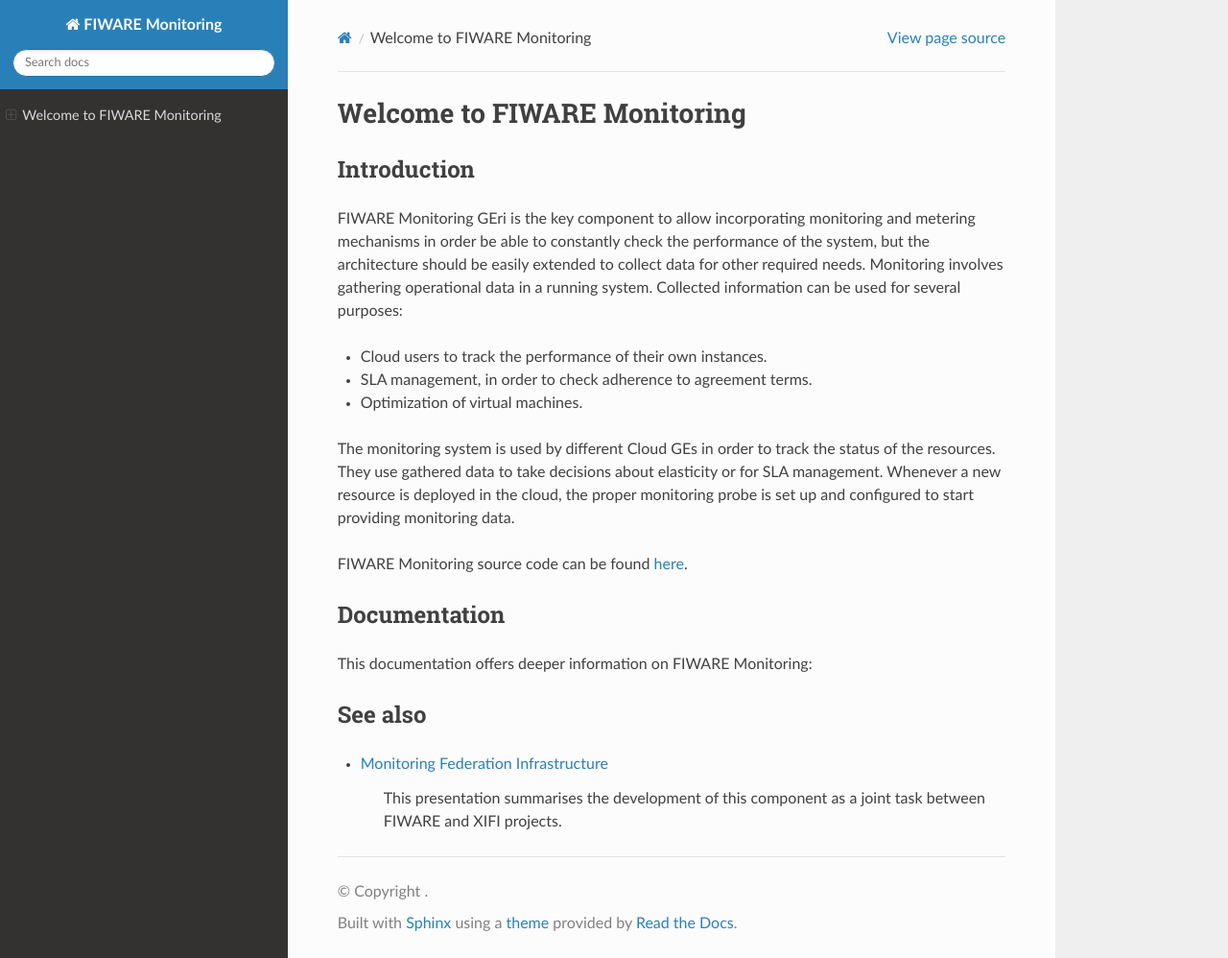
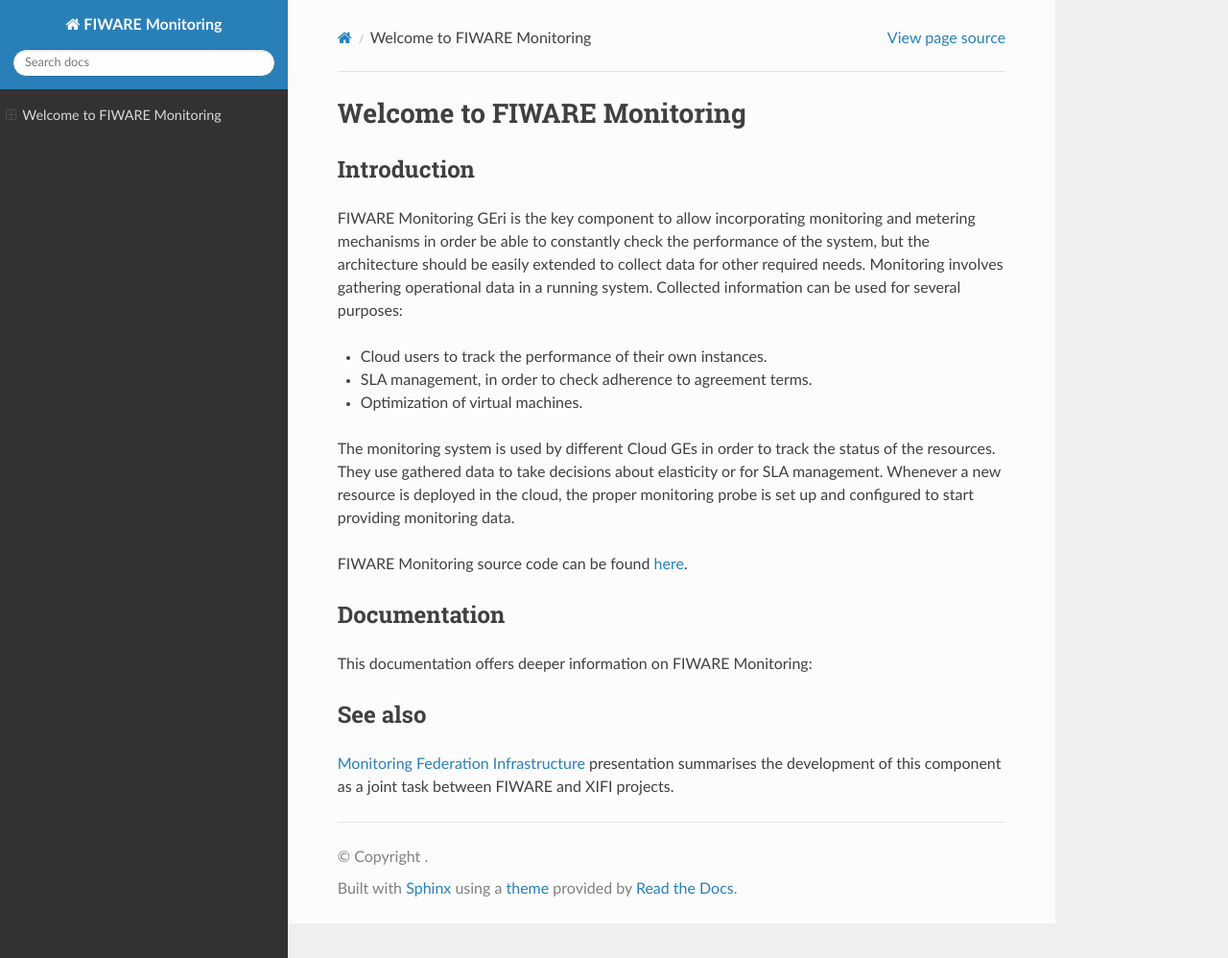
Before and after one commit to telefonicaid/fiware-monitoring, a Sphinx documentation site: the page built from doc/index.rst, in a window 1280 px wide and 998 px high. Shown: the whole window at 96% size. Built offline with Sphinx 7.4.7 and the Read the Docs theme 2.0.0, drawn with Linux system fonts in a browser that asks for light colours; pages that are not in the unit, such as notebooks, are missing from menus; comment, search, counter and statistics services are not loaded.

Commit message:
Update documentation

```diff
--- a/doc/index.rst
+++ b/doc/index.rst
@@ -42,10 +42,8 @@
 See also
 ========
 
-- `Monitoring Federation Infrastructure`_
-
-   This presentation summarises the development of this component as a joint
-   task between FIWARE and XIFI projects.
+`Monitoring Federation Infrastructure`_ presentation summarises the development
+of this component as a joint task between FIWARE and XIFI projects.
 
 
 .. REFERENCES
```
